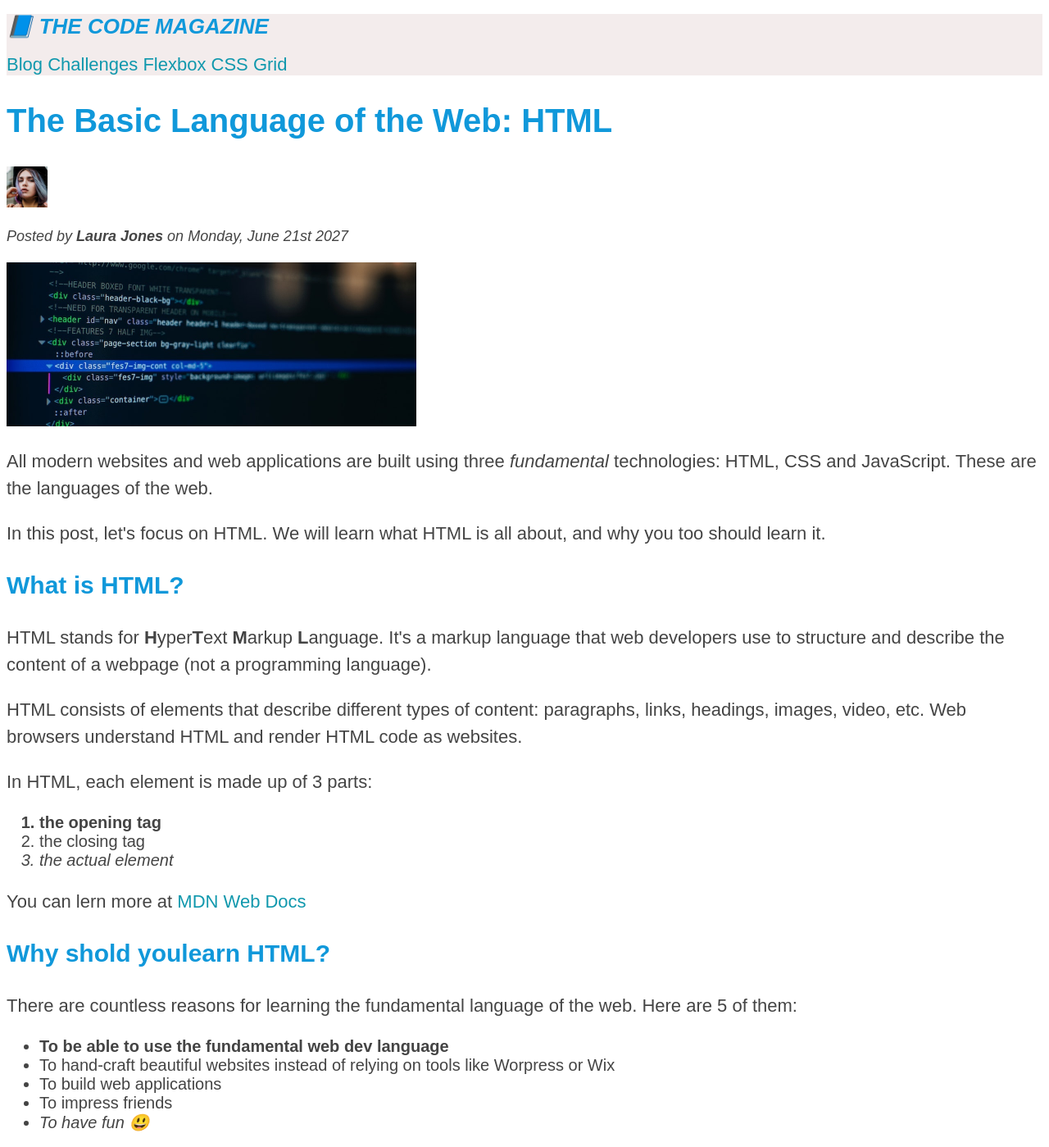
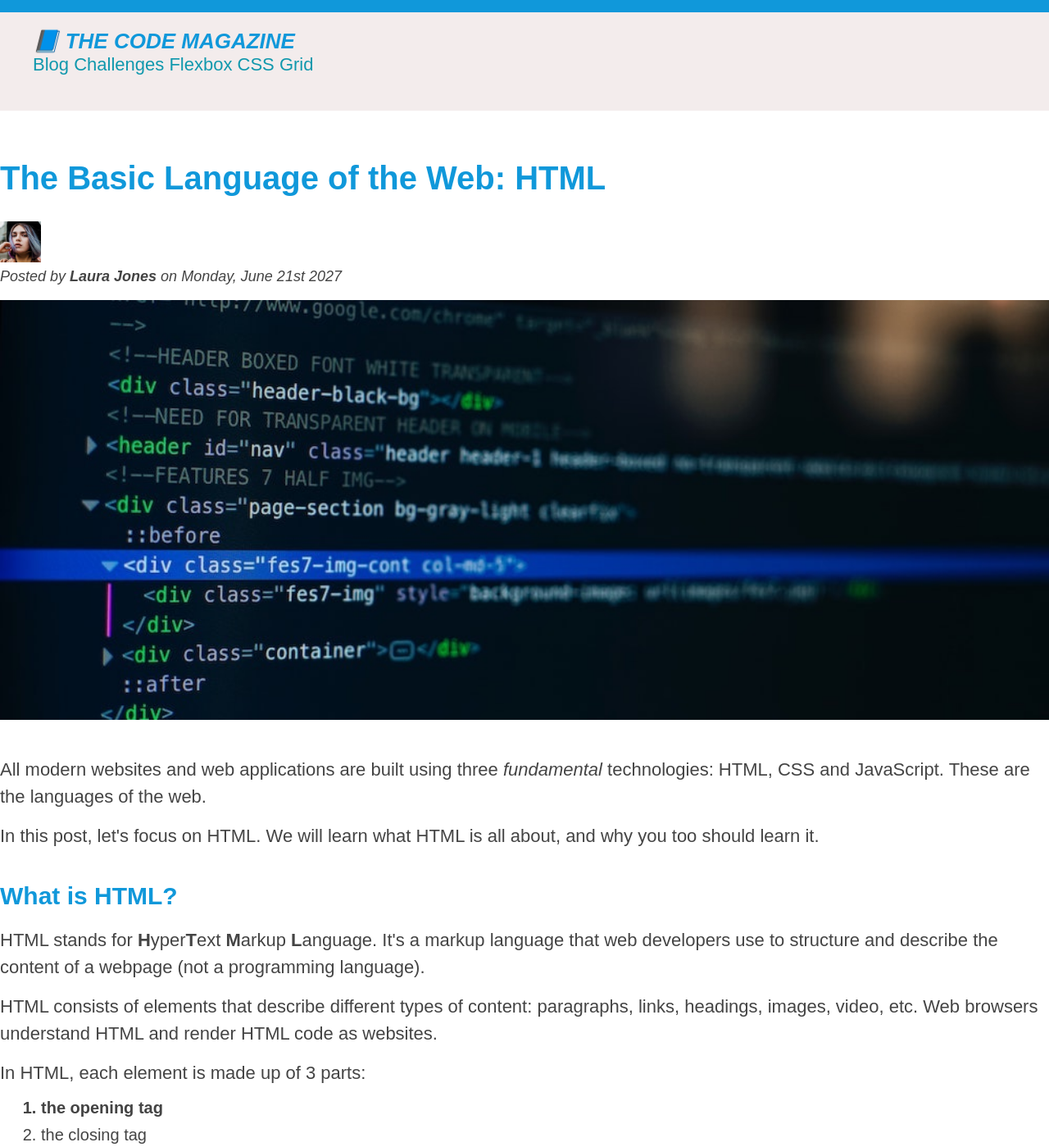
Before and after one commit to elisafa/udemy-challenge1, a plain HTML site: page blog/index.html in a window 1280 px wide. Shown: the top 1399 px of the page at 82% size. Drawn offline with Linux system fonts and the light colour scheme.

Commit message:
adicionando forma

```diff
--- a/blog/index.html
+++ b/blog/index.html
@@ -20,7 +20,7 @@
     </header>
 
     <article>
-      <header>
+      <header class="post-header">
         <h2>The Basic Language of the Web: HTML</h2>
 
         <img
@@ -37,6 +37,7 @@
           alt="HTML code on a screen"
           width="500"
           height="200"
+          class="post-img"
         />
       </header>
 
--- a/blog/style.css
+++ b/blog/style.css
@@ -1,6 +1,44 @@
+*{
+  margin: 0;
+  padding: 0;
+}
+
 body{
   font-family: sans-serif;
   color: #444444;
+}
+
+.main-header{
+  border-top: 15px solid #1098da;
+  background-color: #f3ecec;
+  /* padding: 20px;
+  padding-left: 40px;
+  padding-right: 40px; */
+  padding: 20px 40px;
+  margin-bottom: 60px;
+  height: 80px;
+}
+
+nav {
+  font-size: 22px;
+}
+
+article{
+  margin-bottom: 60px;
+}
+
+.post-header{
+  margin-bottom: 40px;
+}
+
+aside {
+  background-color: #f3ecec;
+  border-top: 5px solid #1098da;
+  border-bottom: 5px solid #1098ad;
+  /* padding-top: 50px;
+  padding-bottom: 50px; */
+  padding: 50px 0;
+  width: 500px;
 }
 
 h1, h2, h3, h4, p, li {
@@ -20,10 +58,13 @@ h1 {
 
 h2 {
   font-size: 40px;
+  margin-bottom: 30px;
 }
 
 h3 {
   font-size: 30px;
+  margin-bottom: 20px;
+  margin-top: 40px;
 }
 
 h4 {
@@ -35,10 +76,19 @@ h4 {
 p {
   font-size: 22px;
   line-height: 1.5;
+  margin-bottom: 15px;
+}
+ul, ol {
+  margin-left: 50px;
+  margin-bottom: 20px;
 }
 
 li {
   font-size: 20px;
+  margin-bottom: 10px;
+}
+li:last-child{
+  margin-bottom: 0;
 }
 
 /* footer p{
@@ -63,15 +113,7 @@ li {
   list-style:none;
 }
 
-.main-header{
-  background-color: #f3ecec;
-}
 
-aside {
-  background-color: #f3ecec;
-  border-top: 5px solid #1098da;
-  border-bottom: 5px solid #1098ad;
-}
 /*
 .first-li {
   font-weight: bold;
@@ -109,6 +151,10 @@ a:active {
   font-style: italic;
 }
 
+.post-img{
+  width: 100%;
+  height: auto;
+}
 /* RESOLVING CONFLITS */
 
 /* #copyright {
@@ -127,7 +173,3 @@ a:active {
 footer p{
   color: green;
 } */
-
-nav {
-  font-size: 22px;
-}
```
